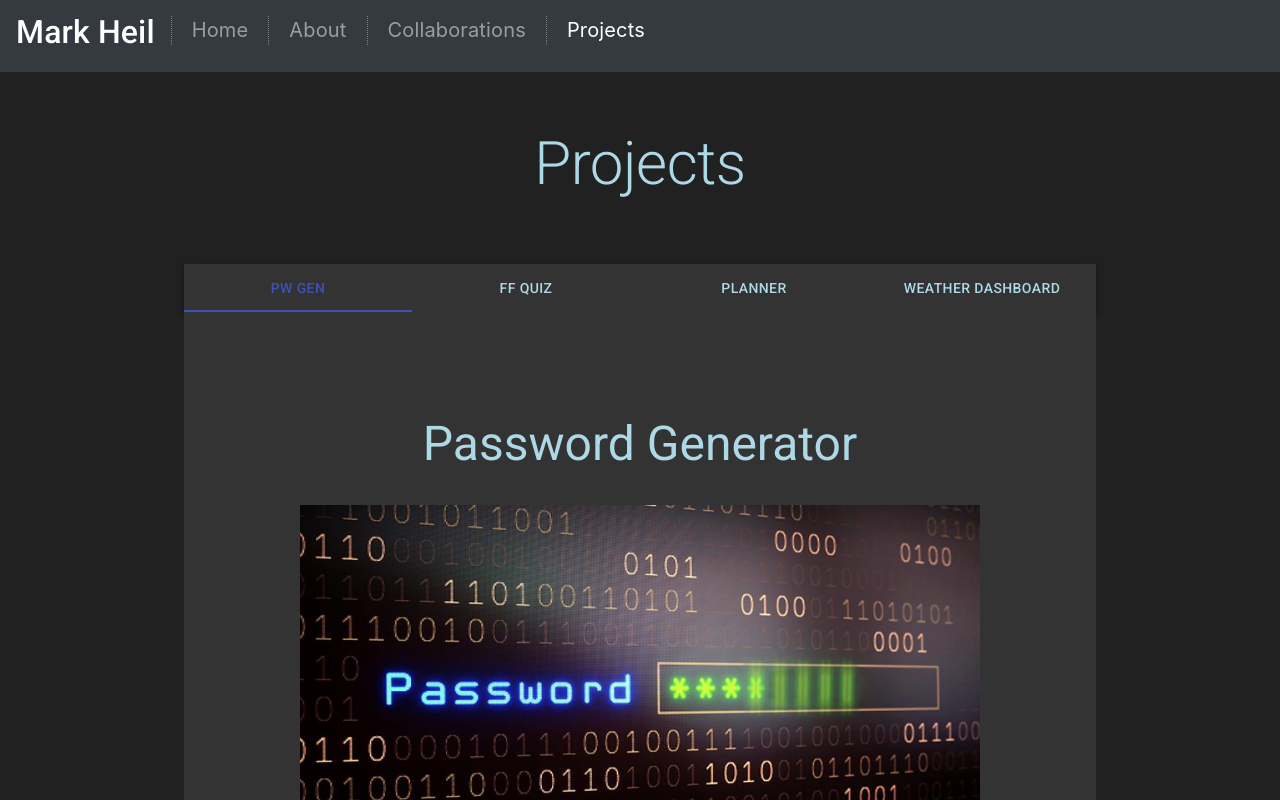
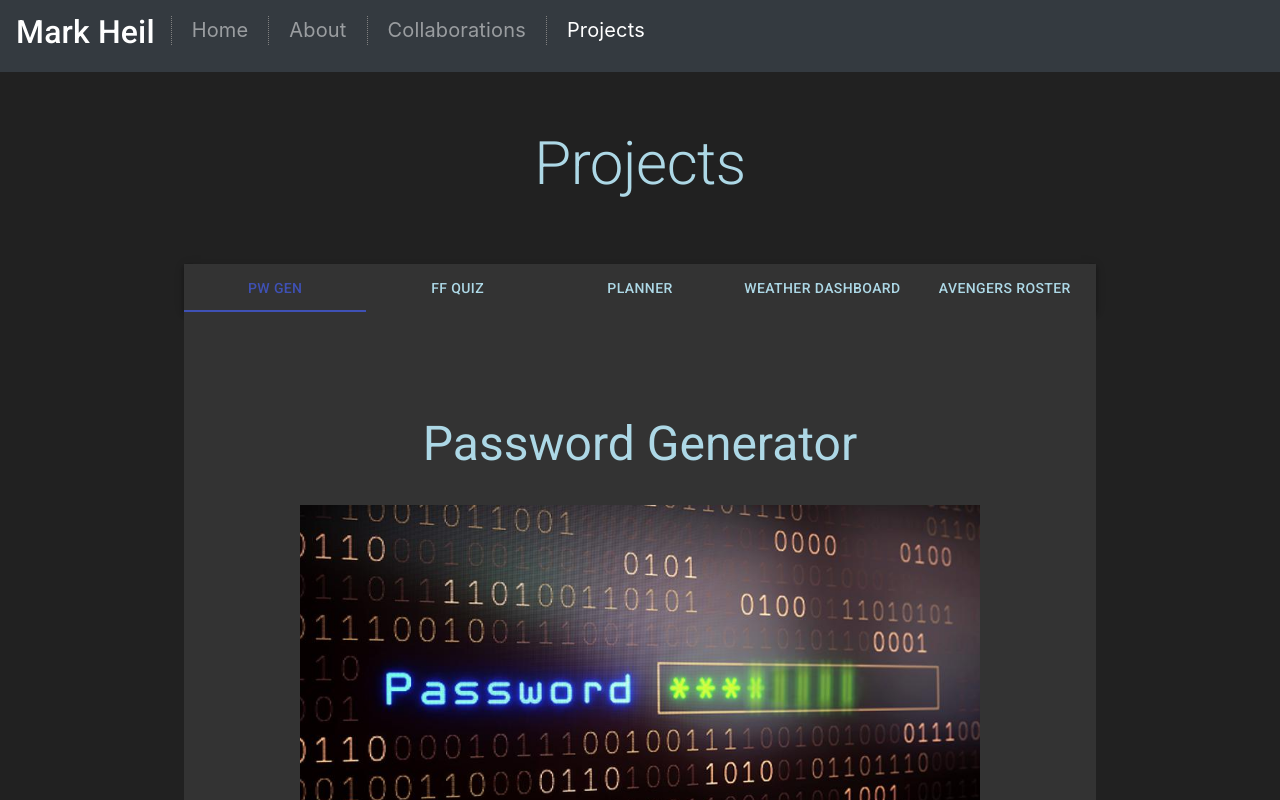
Before and after one commit to Merkraith/React-Portfolio, a React (Create React App) app: page /Pages/Projects in a window 1280 px wide. Shown: the top 800 px of the page. Built offline with nearby package versions, Linux system fonts and the light colour scheme.

Commit message:
Updated Projects page to include Avengers Roster

```diff
--- a/src/Pages/Projects/index.js
+++ b/src/Pages/Projects/index.js
@@ -5,6 +5,7 @@ import PasswordGen from '../../components/PasswordGen';
 import FFQuiz from '../../components/FFQuiz';
 import WorkdayPlanner from '../../components/WorkdayPlanner';
 import WeatherDashboard from '../../components/WeatherDashboard';
+import AvengersRoster from '../../components/AvengersRoster';
 import AppBar from '@material-ui/core/AppBar';
 import PropTypes from 'prop-types';
 import Tabs from '@material-ui/core/Tabs';
@@ -101,6 +102,8 @@ export default function ScrollableTabsButtonAuto() {
                         <Tab className={classes.text} label="FF Quiz" {...a11yProps(1)} />
                         <Tab className={classes.text} label="Planner" {...a11yProps(2)} />
                         <Tab className={classes.text} label="Weather Dashboard" {...a11yProps(3)} />
+                        <Tab className={classes.text} label="Avengers Roster" {...a11yProps(4)} />
+
                     </Tabs>
                 </AppBar>
                 <TabPanel value={value} index={0} className={classes.bg}>
@@ -123,6 +126,11 @@ export default function ScrollableTabsButtonAuto() {
                         <WeatherDashboard />
                     </div>
                 </TabPanel>
+                <TabPanel value={value} index={4} className={classes.bg}>
+                    <div align="center">
+                        <AvengersRoster />
+                    </div>
+                </TabPanel>
             </div>
             <div className={classes.appBarSpacer} />
         </Container>
```
